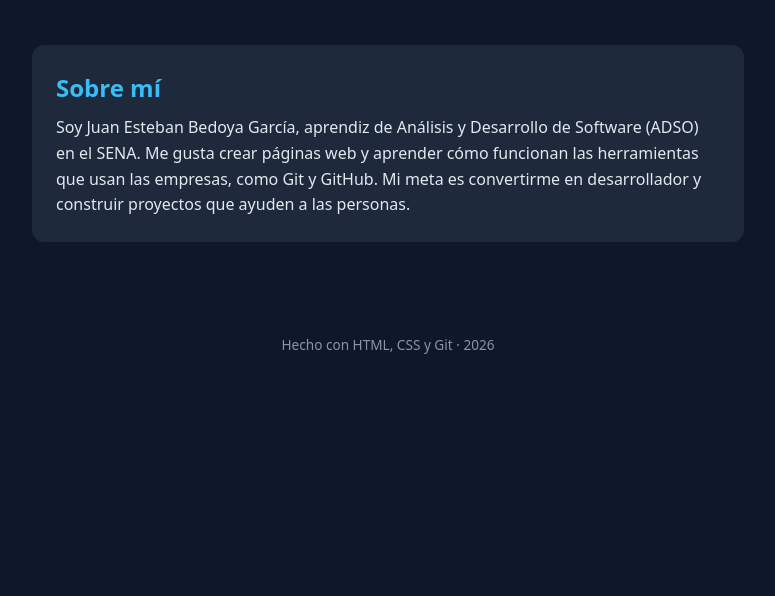
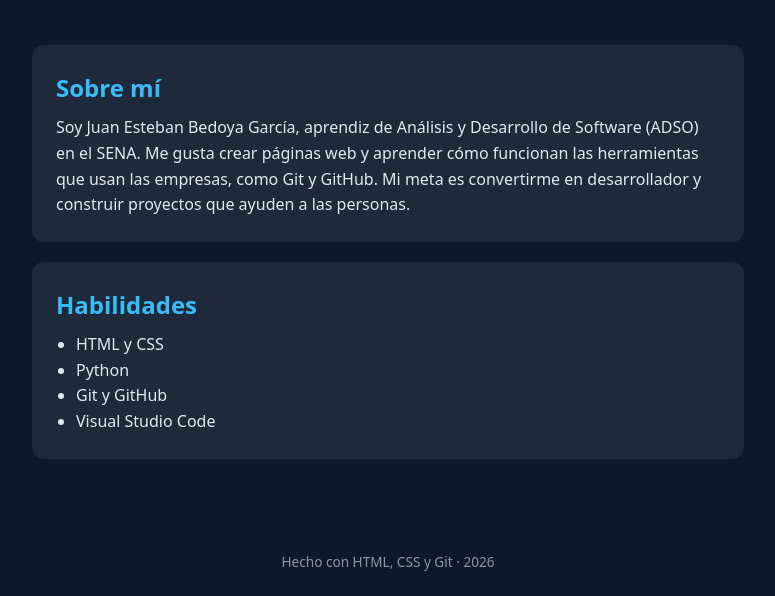
Before and after one commit to Juanes-Garcia/portafolio, a plain HTML site: page index.html in a window 1280 px wide. Shown: the part 218-814 px from the top of the page, without its empty margins (252-1027 px from the left). Drawn offline with Linux system fonts and the light colour scheme.

Commit message:
feat: agrega sección Habilidades

```diff
--- a/index.html
+++ b/index.html
@@ -18,7 +18,15 @@
       <h2>Sobre mí</h2>
       <p>Soy Juan Esteban Bedoya García, aprendiz de Análisis y Desarrollo de Software (ADSO) en el SENA. Me gusta crear páginas web y aprender cómo funcionan las herramientas que usan las empresas, como Git y GitHub. Mi meta es convertirme en desarrollador y construir proyectos que ayuden a las personas.</p>
     </section>
-    <!-- Habilidades: aquí va el issue #2 -->
+        <section>
+      <h2>Habilidades</h2>
+      <ul>
+        <li>HTML y CSS</li>
+        <li>Python</li>
+        <li>Git y GitHub</li>
+        <li>Visual Studio Code</li>
+      </ul>
+    </section>
 
     <!-- Proyectos: aquí va el issue #3 -->
 
```
